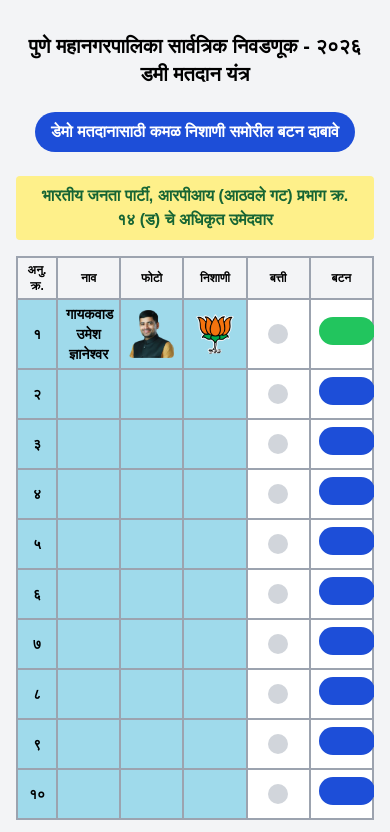
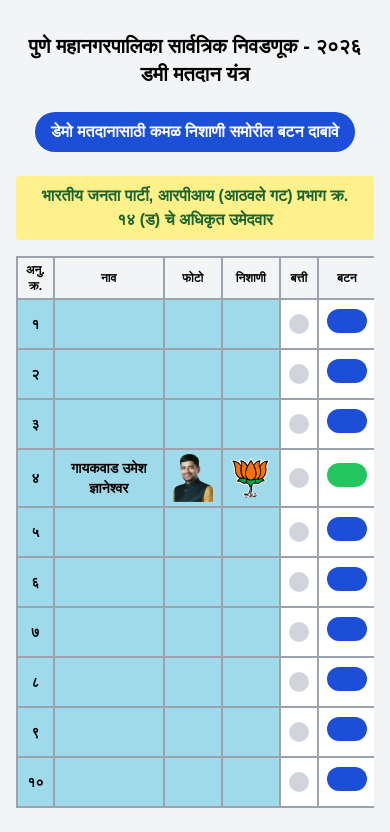
Before and after one commit to corporateDynastical/umesh_gaikwad_dummyvote, a Next.js app: page / in a window 390 px wide. Shown: the top 832 px of the page. Built offline with nearby package versions, Linux system fonts and the light colour scheme.

Commit message:
Update page.tsx

```diff
--- a/app/page.tsx
+++ b/app/page.tsx
@@ -5,6 +5,21 @@
   const buttonSoundRef = useRef<HTMLAudioElement | null>(null);
   const otherButtonSoundRef = useRef<HTMLAudioElement | null>(null);
   const [activeRow, setActiveRow] = useState<number | null>(null);
+
+  // 👉 convert English numbers → Marathi numbers (ONLY addition)
+  const toMarathi = (num: number) =>
+    num
+      .toString()
+      .replace(/0/g, "०")
+      .replace(/1/g, "१")
+      .replace(/2/g, "२")
+      .replace(/3/g, "३")
+      .replace(/4/g, "४")
+      .replace(/5/g, "५")
+      .replace(/6/g, "६")
+      .replace(/7/g, "७")
+      .replace(/8/g, "८")
+      .replace(/9/g, "९");
 
   const playButtonSound = (index: number) => {
     buttonSoundRef.current?.play();
@@ -35,15 +50,17 @@
       </div>
 
       <div className="overflow-x-hidden">
-        <table className="w-full border-2 border-gray-400 dark:border-gray-600 table-fixed">
+        <table className="w-full border-2 border-gray-400 dark:border-gray-600 table-auto md:table-fixed">
           <thead>
             <tr className="bg-gray-100 dark:bg-gray-800">
               <th className="border-2 border-gray-400 w-10 px-2 md:px-1 py-1 text-center text-xs font-bold">
                 अनु. क्र.
               </th>
-              <th className="border-2 border-gray-400 px-2 md:px-1 py-1 text-center text-xs font-bold">
+
+              <th className="border-2 border-gray-400 px-4 md:px-2 py-1 text-center text-xs font-bold min-w-[110px]">
                 नाव
               </th>
+
               <th className="border-2 border-gray-400 px-2 md:px-1 py-1 text-center text-xs font-bold">
                 फोटो
               </th>
@@ -63,15 +80,15 @@
             {[...Array(10)].map((_, index) => (
               <tr key={index} className="bg-[#9fdaeb] dark:bg-gray-800">
                 <td className="border-2 border-gray-400 w-10 px-2 md:px-1 py-1 text-center font-bold text-sm">
-                  {["१","२","३","४","५","६","७","८","९","१०"][index]}
+                  {toMarathi(index + 1)}   {/* 👉 only this changed */}
                 </td>
 
-                <td className="border-2 border-gray-400 px-2 md:px-1 py-1 text-center font-bold text-sm">
-                  {index === 0 ? "गायकवाड उमेश ज्ञानेश्वर" : ""}
+                <td className="border-2 border-gray-400 px-4 md:px-2 py-1 text-center font-bold text-sm min-w[110px] break-words">
+                  {index === 3 ? "गायकवाड उमेश ज्ञानेश्वर" : ""}
                 </td>
 
                 <td className="border-2 border-gray-400 px-2 md:px-1 py-1 text-center">
-                  {index === 0 ? (
+                  {index === 3 ? (
                     <img src="/user.png" className="w-12 h-12 mx-auto object-cover" />
                   ) : (
                     <div className="w-10 h-10 mx-auto" />
@@ -79,7 +96,7 @@
                 </td>
 
                 <td className="border-2 border-gray-400 px-2 md:px-1 py-1 text-center">
-                  {index === 0 ? (
+                  {index === 3 ? (
                     <img src="/symbol-bartan.png" className="w-10 h-10 mx-auto object-contain" />
                   ) : (
                     <div className="w-10 h-10 mx-auto" />
@@ -97,10 +114,10 @@
                 <td className="border-2 border-gray-400 px-2 md:px-1 py-1 text-center bg-white dark:bg-gray-800">
                   <button
                     onClick={() =>
-                      index === 0 ? playButtonSound(index) : playOtherButtonSound(index)
+                      index === 3 ? playButtonSound(index) : playOtherButtonSound(index)
                     }
-                    className={`h-7 w-14 rounded-full ${
-                      index === 0 ? "bg-green-500" : "bg-blue-700"
+                    className={`rounded-full w-10 h-6 md:w-14 md:h-7 ${
+                      index === 3 ? "bg-green-500" : "bg-blue-700"
                     }`}
                   />
                 </td>
```
